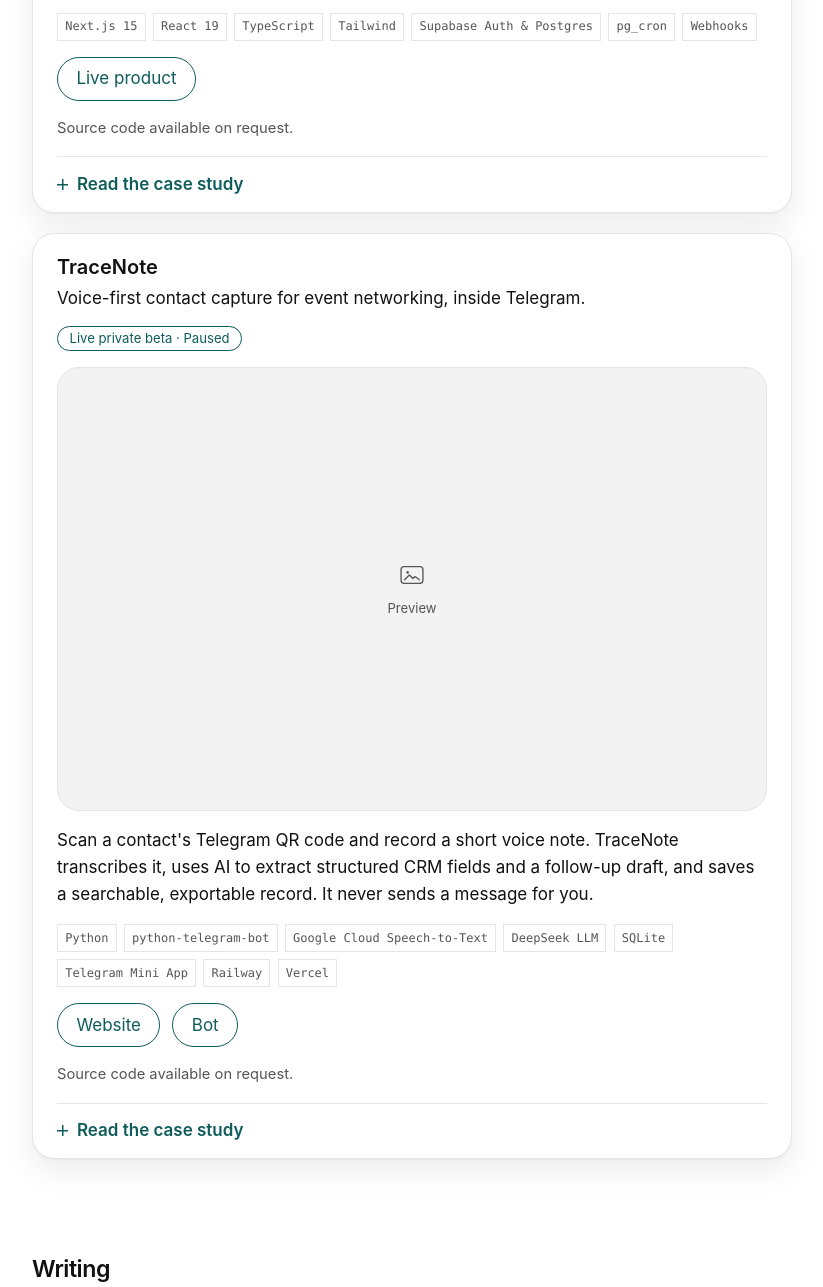
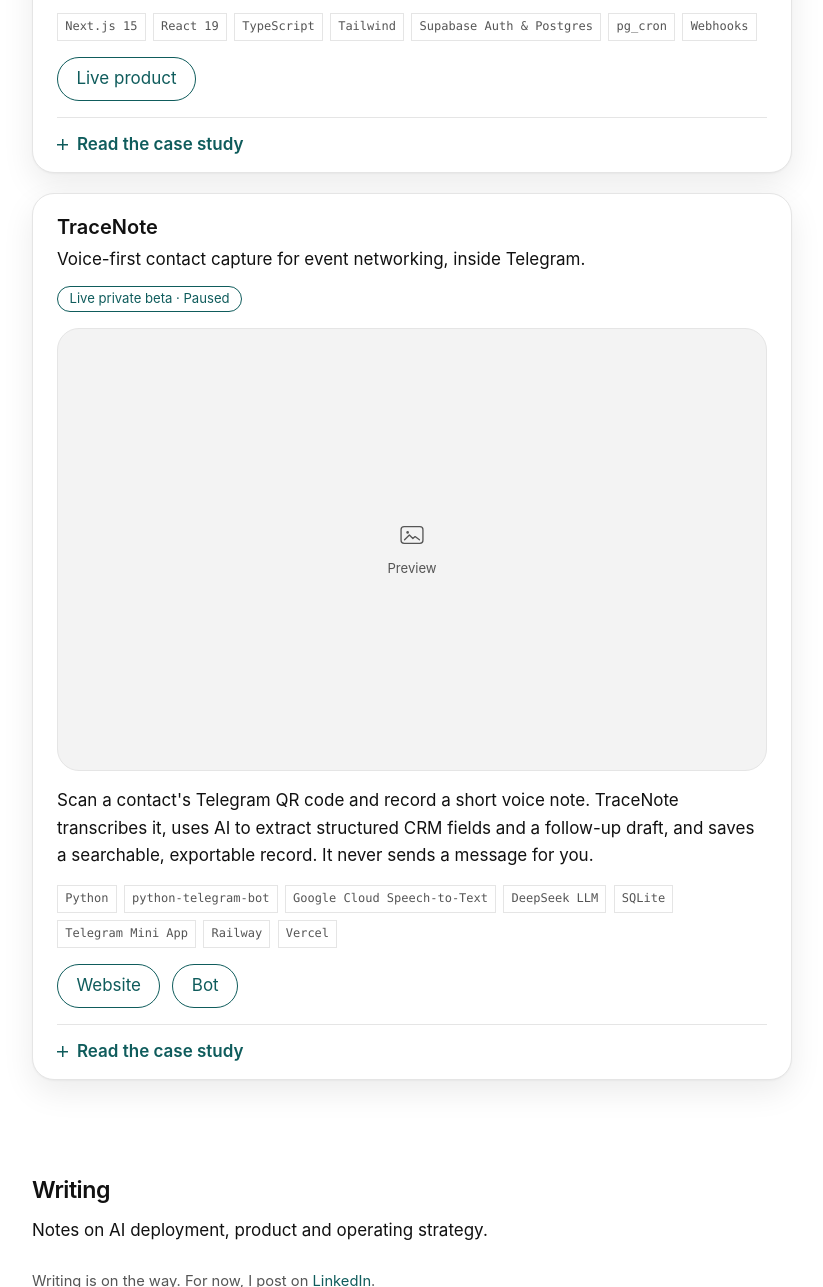
Before and after one commit to jklabs-ai/jklabs-ai.github.io, a plain HTML site: page index.html in a window 1280 px wide. Shown: the part 1402-2689 px from the top of the page, without its empty margins (228-1051 px from the left). Drawn offline with Linux system fonts and the light colour scheme.

Commit message:
Save the removal of the source-code line from both project cards.
Co-authored-by: Cursor <cursoragent@cursor.com>

```diff
--- a/index.html
+++ b/index.html
@@ -146,7 +146,6 @@
           <div class="actions">
             <a class="button" href="https://www.dataplug.dev" target="_blank" rel="noopener noreferrer">Live product</a>
           </div>
-          <p class="muted">Source code available on request.</p>
           <details>
             <summary>Read the case study</summary>
             <div class="case-body">
@@ -206,7 +205,6 @@
             <a class="button" href="https://tracenote.app" target="_blank" rel="noopener noreferrer">Website</a>
             <a class="button" href="https://t.me/traceNotebot" target="_blank" rel="noopener noreferrer">Bot</a>
           </div>
-          <p class="muted">Source code available on request.</p>
           <details>
             <summary>Read the case study</summary>
             <div class="case-body">
```
